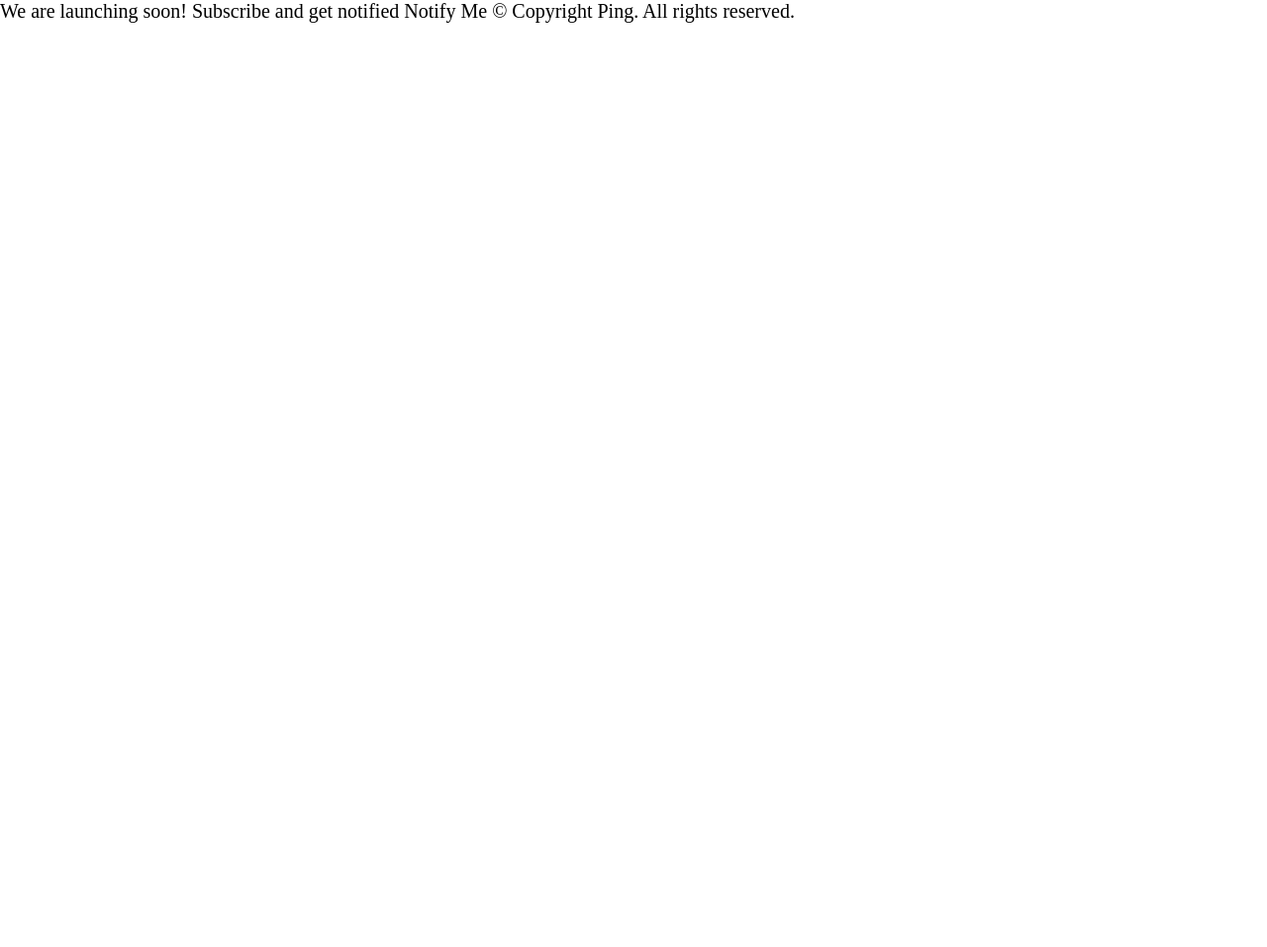
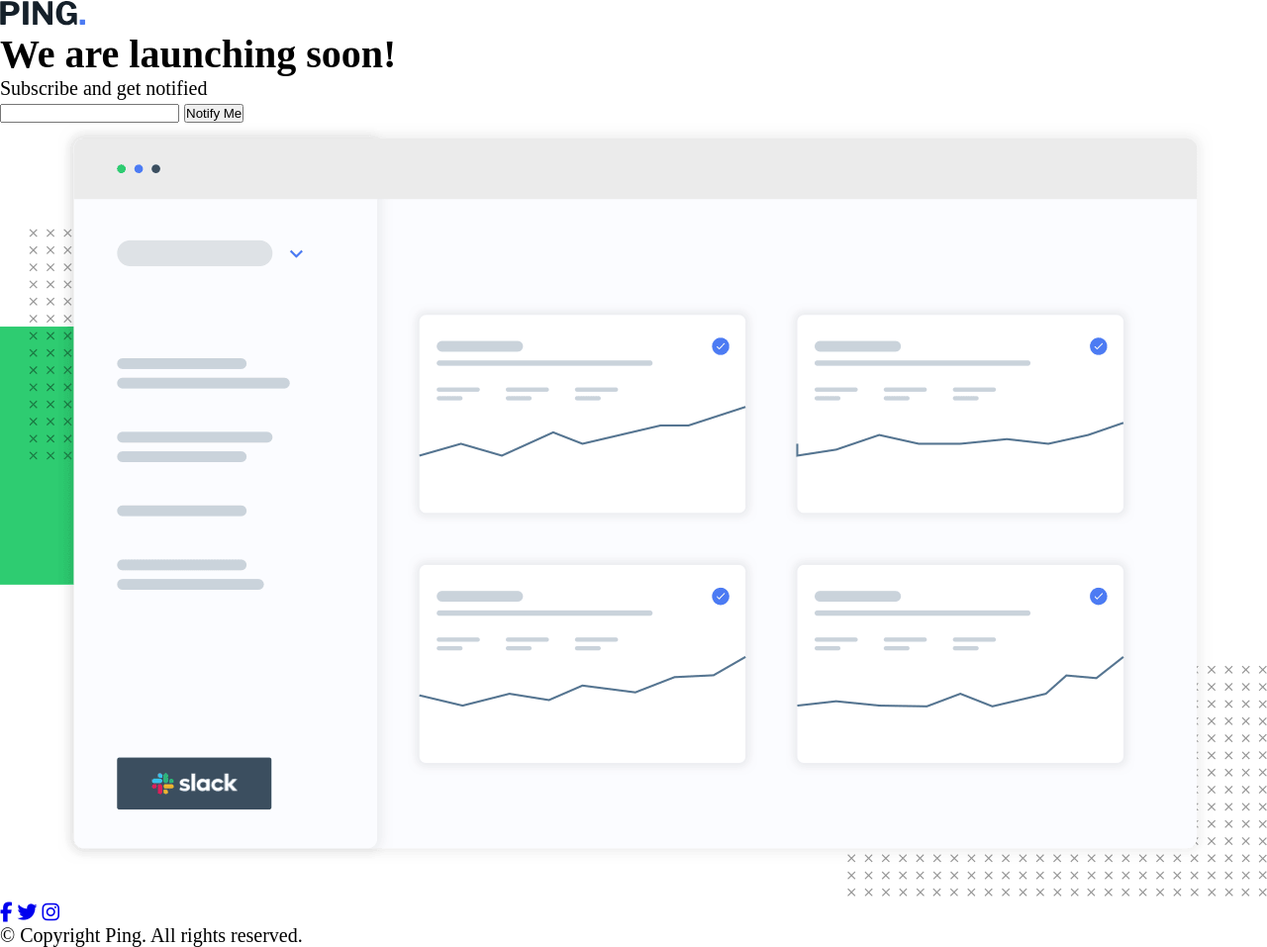
Before and after one commit to ornel77/ping-coming-soon, a plain HTML site: page index.html in a window 1280 px wide. Shown: the whole page at 99% size. Before the commit the page ends 800 px from the top, so only its background shows below. Drawn offline with Linux system fonts and the light colour scheme.

Commit message:
html done

```diff
--- a/index.html
+++ b/index.html
@@ -12,15 +12,40 @@
   <title>Frontend Mentor | Ping coming soon page</title>
 </head>
 <body>
+  <div class="container">
+    <header>
+      <div class="logo">
+        <img src="./images/logo.svg" alt="logo">
+      </div>
+      <h1>We are launching <span>soon!</span></h1>
+      <p>Subscribe and get notified</p>
+      <form action="">
+        <label for="mail"></label>
+        <input type="email">
+
+        <button type="submit">Notify Me</button>
+      </form>
+    </header>
+    <main>
+      <img src="./images/illustration-dashboard.png" alt="illustration-dashboard">
+    </main>
+    <footer>
+      <div class="socials">
+        <a href="facebook.com" target="_blank"><i class="fab fa-facebook-f"></i></a>
+        <a href="twitter.com" target="_blank"><i class="fab fa-twitter"></i></a>
+        <a href="instagram.com" target="_blank"><i class="fab fa-instagram"></i></a>
+      </div>
+      <p class="copyright">&copy; Copyright Ping. All rights reserved.</p>
+    </footer>
+  </div>
 
 
-  We are launching soon!
 
-  Subscribe and get notified
 
-  Notify Me
 
-  &copy; Copyright Ping. All rights reserved.
+
+
+
 
   <footer>
   </footer>
```
